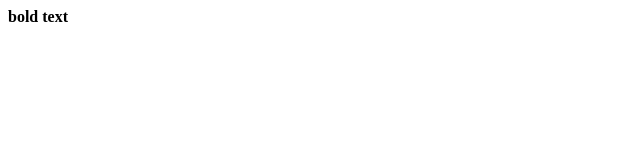
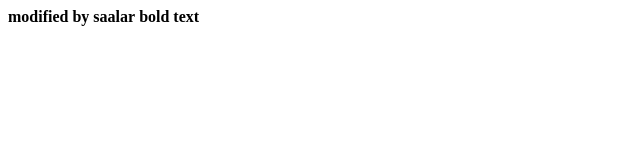
Before and after one commit to shaikvaliyababji/demoProject_2339117, a plain HTML site: page index.html in a window 1280 px wide. Shown: the whole page, without its empty margins (0-640 px from the left). Drawn offline with Linux system fonts and the light colour scheme.

Commit message:
added by saalar

```diff
--- a/index.html
+++ b/index.html
@@ -1 +1,2 @@
+<b>modified by saalar</b>
 <b>bold text</b>
```
